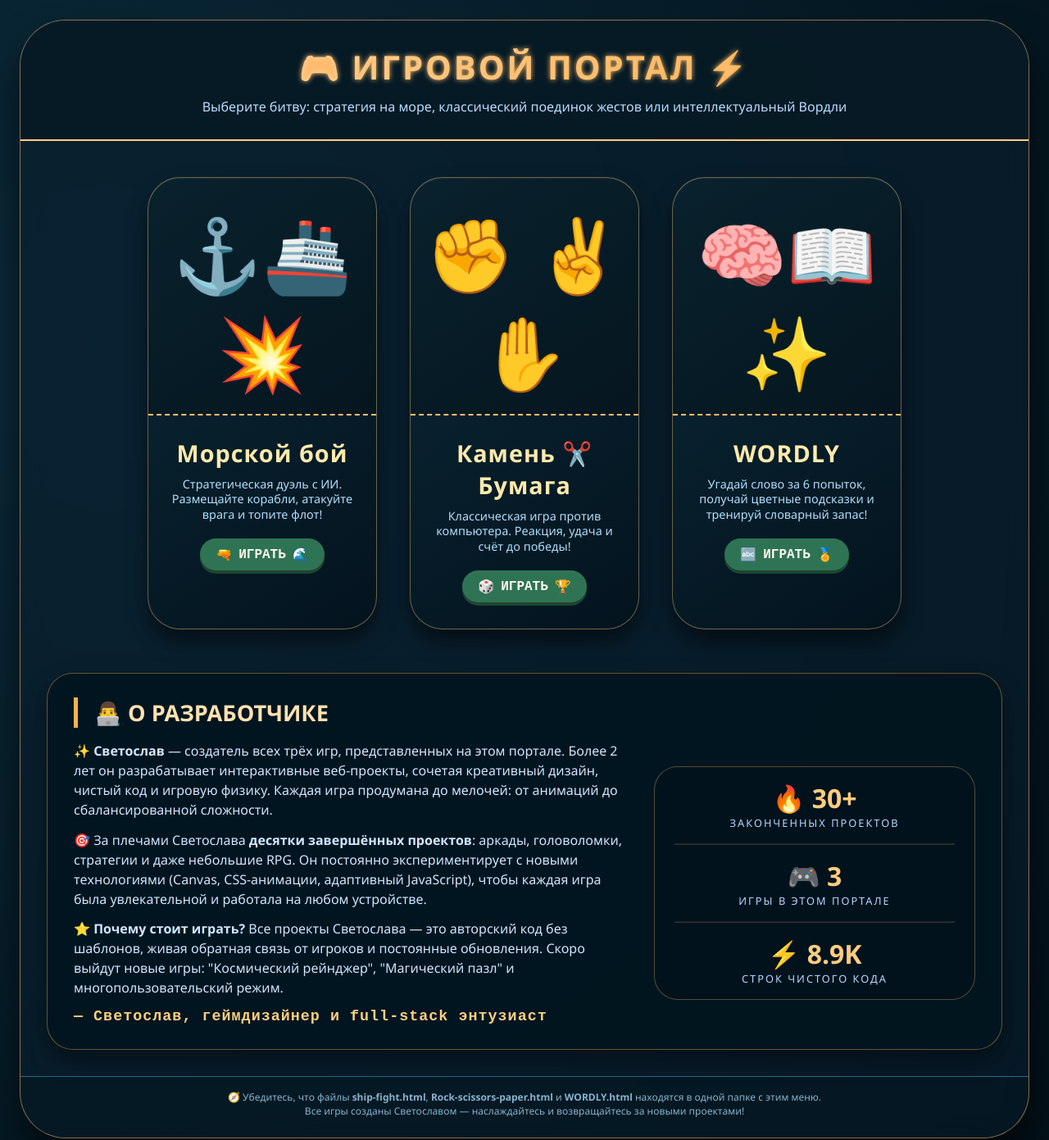
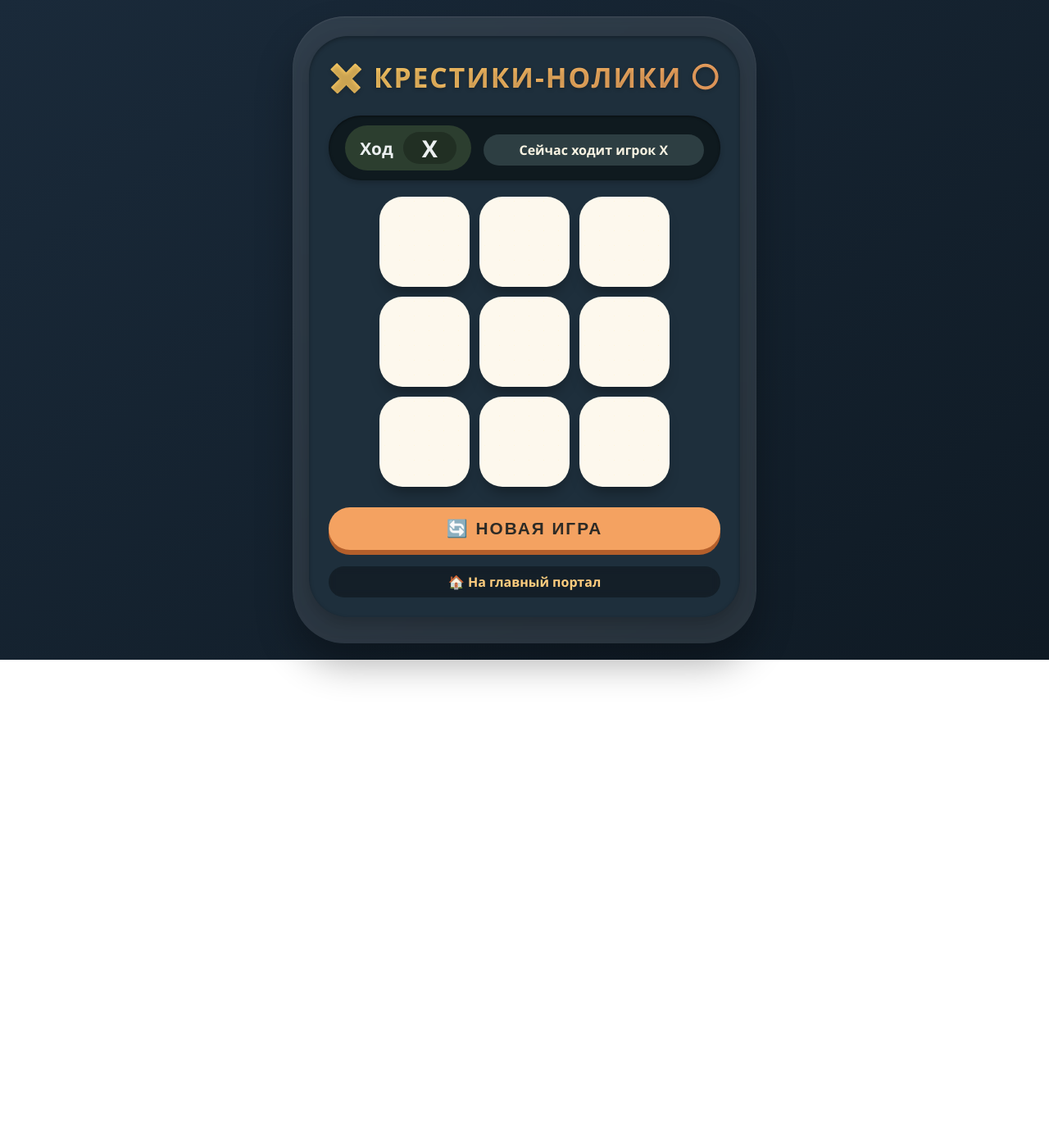
Before and after one commit to kiberoneworks-cell/Svetoslav-Budarin, a plain HTML site: page index.html in a window 1280 px wide. Shown: the top 1391 px of the page at 82% size. After the commit the page ends 805 px from the top, so only its background shows below. Drawn offline with Linux system fonts and the light colour scheme.

Commit message:
Update index.html

```diff
--- a/index.html
+++ b/index.html
@@ -2,339 +2,310 @@
 <html lang="ru">
 <head>
     <meta charset="UTF-8">
-    <meta name="viewport" content="width=device-width, initial-scale=1.0, user-scalable=yes">
-    <title>Игровой портал | Морской бой · Камень-ножницы-бумага · Вордли</title>
+    <meta name="viewport" content="width=device-width, initial-scale=1.0, user-scalable=no">
+    <title>Крестики-Нолики | Игра для двоих</title>
     <style>
         * {
-            margin: 0;
-            padding: 0;
             box-sizing: border-box;
             user-select: none;
         }
 
         body {
+            background: linear-gradient(145deg, #1a2a3a 0%, #0f1a24 100%);
             min-height: 100vh;
-            background: radial-gradient(circle at 10% 30%, #0b2b3b, #021018);
-            font-family: 'Segoe UI', 'Poppins', 'Courier New', monospace;
             display: flex;
             justify-content: center;
             align-items: center;
-            padding: 1.5rem;
+            font-family: 'Segoe UI', 'Poppins', 'Roboto', system-ui, sans-serif;
+            margin: 0;
+            padding: 20px;
         }
 
-        /* главная карточка портала */
-        .menu-container {
-            max-width: 1300px;
-            width: 100%;
-            background: rgba(10, 30, 45, 0.65);
-            backdrop-filter: blur(14px);
-            border-radius: 3.5rem;
-            border: 1px solid rgba(255, 200, 120, 0.5);
-            box-shadow: 0 30px 45px rgba(0, 0, 0, 0.6), inset 0 1px 2px rgba(255, 255, 255, 0.1);
-            overflow: hidden;
-            transition: transform 0.2s;
+        .game-container {
+            background: rgba(255, 255, 255, 0.1);
+            backdrop-filter: blur(4px);
+            border-radius: 64px;
+            padding: 24px 20px 32px 20px;
+            box-shadow: 0 25px 45px rgba(0, 0, 0, 0.3), inset 0 1px 2px rgba(255, 255, 255, 0.1);
         }
 
-        /* шапка портала */
-        .portal-header {
-            background: #071a24cc;
-            padding: 1.8rem 1rem;
+        .game-panel {
+            background: #1e2f3c;
+            border-radius: 48px;
+            padding: 24px;
+            box-shadow: inset 0 2px 5px rgba(0, 0, 0, 0.3), 0 8px 20px rgba(0, 0, 0, 0.2);
+        }
+
+        .game-header {
             text-align: center;
-            border-bottom: 2px solid #ffcd7e;
+            margin-bottom: 24px;
         }
-        .portal-header h1 {
-            font-size: 2.5rem;
-            letter-spacing: 3px;
-            background: linear-gradient(135deg, #ffe2b5, #ffb347);
+
+        .game-header h1 {
+            margin: 0;
+            font-size: 2.1rem;
+            letter-spacing: 2px;
+            background: linear-gradient(135deg, #FFD166, #F4A261);
             background-clip: text;
             -webkit-background-clip: text;
             color: transparent;
-            text-shadow: 0 2px 5px #00000040;
+            text-shadow: 0 2px 5px rgba(0, 0, 0, 0.2);
+        }
+
+        .status-area {
+            display: flex;
+            justify-content: space-between;
+            align-items: baseline;
+            gap: 15px;
+            background: #0f1a1f;
+            padding: 12px 20px;
+            border-radius: 60px;
+            margin: 15px 0 10px;
+            box-shadow: inset 0 1px 3px rgba(0,0,0,0.5), 0 3px 6px rgba(0,0,0,0.2);
+        }
+
+        .turn-indicator {
+            background: #2c3e2f;
+            padding: 8px 18px;
+            border-radius: 40px;
+            font-weight: bold;
+            font-size: 1.3rem;
             display: inline-flex;
             align-items: center;
             gap: 12px;
-            flex-wrap: wrap;
-            justify-content: center;
-        }
-        .portal-header p {
-            color: #b9dcff;
-            margin-top: 10px;
-            font-size: 1rem;
-            font-weight: 500;
+            color: #ecf0f1;
         }
 
-        /* сетка карточек (три игры) */
-        .games-grid {
-            display: flex;
-            flex-wrap: wrap;
-            justify-content: center;
-            gap: 2.5rem;
-            padding: 2.8rem 1.8rem 1.8rem;
-        }
-
-        .game-card {
-            background: linear-gradient(145deg, #0b2a38, #03131e);
-            border-radius: 2.5rem;
-            width: 280px;
-            transition: all 0.25s ease;
-            box-shadow: 0 15px 25px rgba(0, 0, 0, 0.5), inset 0 1px 0 rgba(255,255,240,0.1);
-            border: 1px solid #ffcd7e66;
-            text-decoration: none;
-            color: inherit;
-            display: flex;
-            flex-direction: column;
-            overflow: hidden;
-        }
-
-        .game-card:hover {
-            transform: translateY(-12px) scale(1.02);
-            box-shadow: 0 25px 35px rgba(0, 0, 0, 0.7);
-            border-color: #ffcf7e;
-            background: linear-gradient(145deg, #0e3c4e, #041a24);
-        }
-
-        .card-image {
-            font-size: 5.5rem;
-            text-align: center;
-            padding: 2rem 0 1rem 0;
-            background: #00000033;
-            border-bottom: 2px dashed #ffbc6e;
-        }
-
-        .card-info {
-            padding: 1.6rem 1.2rem 2rem;
+        .turn-symbol {
+            font-size: 1.8rem;
+            font-weight: 800;
+            background: #00000040;
+            padding: 0 12px;
+            border-radius: 40px;
+            min-width: 65px;
             text-align: center;
         }
 
-        .card-info h2 {
-            font-size: 1.8rem;
-            color: #ffeaac;
-            letter-spacing: 1px;
-            margin-bottom: 0.6rem;
+        .message {
+            background: #2d3e42;
+            padding: 8px 18px;
+            border-radius: 40px;
+            font-weight: bold;
+            font-size: 1rem;
+            color: #f8f3e2;
+            text-align: center;
+            flex: 1;
         }
 
-        .card-info p {
-            color: #b2defc;
-            font-size: 0.9rem;
-            margin-bottom: 1.2rem;
-            line-height: 1.3;
+        .board {
+            display: grid;
+            grid-template-columns: repeat(3, minmax(85px, 110px));
+            gap: 12px;
+            justify-content: center;
+            margin: 20px 0 25px;
         }
 
-        .play-button {
-            background: #2f7355;
-            border: none;
-            padding: 0.6rem 1.2rem;
-            border-radius: 3rem;
-            font-weight: bold;
-            font-size: 1rem;
-            color: #fcf9ea;
-            display: inline-flex;
+        .cell {
+            aspect-ratio: 1 / 1;
+            background: #fdf8ed;
+            background-image: radial-gradient(circle at 35% 30%, rgba(255,245,215,0.8) 2%, transparent 2.5%);
+            background-size: 18px 18px;
+            border-radius: 28px;
+            display: flex;
             align-items: center;
-            gap: 8px;
+            justify-content: center;
+            font-size: 4rem;
+            font-weight: 800;
+            font-family: 'Segoe UI', 'Poppins', system-ui;
             cursor: pointer;
-            transition: 0.12s linear;
-            box-shadow: 0 4px 0 #1e462e;
-            font-family: monospace;
+            transition: all 0.2s cubic-bezier(0.2, 0.9, 0.4, 1.1);
+            box-shadow: 0 12px 18px -8px rgba(0, 0, 0, 0.4);
+            color: #2c3e50;
         }
 
-        .game-card:hover .play-button {
-            background: #3f9a72;
-            box-shadow: 0 4px 0 #266645;
-            letter-spacing: 0.5px;
+        .cell:hover:not(.disabled) {
+            transform: scale(1.02);
+            background: #fff6e8;
         }
 
-        /* секция разработчика */
-        .developer-section {
-            margin: 1.5rem 2rem 2rem 2rem;
-            padding: 1.8rem 2rem;
-            background: rgba(0, 20, 30, 0.8);
-            backdrop-filter: blur(8px);
-            border-radius: 2rem;
-            border: 1px solid #ffb34766;
-            box-shadow: 0 12px 28px rgba(0,0,0,0.4);
-            transition: all 0.2s;
+        .cell.X { color: #e76f51; text-shadow: 0 0 5px #f4a26180; }
+        .cell.O { color: #2a9d8f; text-shadow: 0 0 5px #2a9d8f80; }
+
+        .cell.win-highlight {
+            background: #f4d03f;
+            color: #1e2f2f;
+            box-shadow: 0 0 0 3px #f1c40f, 0 0 0 6px #f39c12;
+            transform: scale(1.01);
         }
-        .developer-section:hover {
-            border-color: #ffcd7e;
-            background: rgba(3, 30, 42, 0.9);
-        }
-        .dev-title {
-            font-size: 1.7rem;
-            font-weight: 800;
-            color: #ffe2b0;
+
+        .cell.disabled { cursor: default; filter: brightness(0.97); }
+
+        .reset-btn {
+            background: #f4a261;
+            border: none;
+            width: 100%;
+            padding: 14px 0;
+            font-size: 1.3rem;
+            font-weight: bold;
+            text-transform: uppercase;
+            letter-spacing: 2px;
+            color: #2d2b26;
+            border-radius: 60px;
+            cursor: pointer;
+            transition: 0.2s ease;
+            box-shadow: 0 6px 0 #b45f2b;
+            margin-top: 12px;
             display: flex;
             align-items: center;
+            justify-content: center;
             gap: 12px;
-            margin-bottom: 1rem;
-            border-left: 5px solid #ffb347;
-            padding-left: 20px;
-        }
-        .dev-content {
-            display: flex;
-            flex-wrap: wrap;
-            gap: 1.5rem;
-            justify-content: space-between;
-            align-items: center;
-        }
-        .dev-text {
-            flex: 2;
-            min-width: 200px;
-        }
-        .dev-text p {
-            color: #d0e6ff;
-            line-height: 1.5;
-            margin-bottom: 0.8rem;
-            font-size: 1rem;
-        }
-        .dev-signature {
-            font-family: monospace;
-            color: #ffcf7e;
-            font-weight: bold;
-            font-size: 1.15rem;
-            letter-spacing: 1px;
-            margin-top: 0.5rem;
-        }
-        .dev-stats {
-            flex: 1;
-            background: #02131db3;
-            border-radius: 1.8rem;
-            padding: 1rem 1.5rem;
-            text-align: center;
-            border: 1px solid #ffbc6e55;
-        }
-        .stat-number {
-            font-size: 2rem;
-            font-weight: 800;
-            color: #ffcd7e;
-        }
-        .stat-label {
-            font-size: 0.8rem;
-            color: #b5d8ff;
-            text-transform: uppercase;
-            letter-spacing: 2px;
-        }
-        hr {
-            border-color: #ffbc6e30;
-            margin: 1rem 0;
         }
 
-        /* футер */
-        .footer-note {
-            text-align: center;
-            font-size: 0.75rem;
-            padding: 1rem 1rem 1.5rem;
-            color: #87b3ce;
-            border-top: 1px solid #2f6680;
-            background: #02131d55;
+        .reset-btn:active {
+            transform: translateY(2px);
+            box-shadow: 0 3px 0 #b45f2b;
         }
 
-        @keyframes gentlePulse {
-            0% { text-shadow: 0 0 0 #ffbc6e; }
-            70% { text-shadow: 0 0 8px #ffbc6e; }
-        }
-        .portal-header h1 {
-            animation: gentlePulse 2s infinite ease-in-out;
+        .reset-btn:hover {
+            background: #f0b27a;
+            letter-spacing: 3px;
         }
 
-        @media (max-width: 850px) {
-            .games-grid { gap: 1.8rem; }
-            .developer-section { margin: 1rem; padding: 1.2rem; }
-            .dev-content { flex-direction: column; }
+        .back-link {
+            display: block;
+            text-align: center;
+            margin-top: 20px;
+            color: #ffcd7e;
+            text-decoration: none;
+            font-weight: bold;
+            background: #00000055;
+            padding: 8px;
+            border-radius: 60px;
+            backdrop-filter: blur(4px);
         }
-        @media (max-width: 650px) {
-            .games-grid { gap: 1.5rem; padding: 1.8rem; }
-            .game-card { width: 260px; }
-            .card-info h2 { font-size: 1.5rem; }
-            .portal-header h1 { font-size: 1.8rem; }
-            .dev-title { font-size: 1.3rem; }
-        }
-        @media (max-width: 580px) {
-            .game-card { width: 100%; max-width: 320px; }
+
+        @media (max-width: 480px) {
+            .board { grid-template-columns: repeat(3, minmax(75px, 90px)); gap: 10px; }
+            .cell { font-size: 3.2rem; }
         }
     </style>
 </head>
 <body>
-<div class="menu-container">
-    <div class="portal-header">
-        <h1>
-            <span>🎮</span> ИГРОВОЙ ПОРТАЛ <span>⚡</span>
-        </h1>
-        <p>Выберите битву: стратегия на море, классический поединок жестов или интеллектуальный Вордли</p>
-    </div>
-
-    <div class="games-grid">
-        <!-- Карточка Морского боя -->
-        <a href="ship-fight.html" class="game-card">
-            <div class="card-image">
-                ⚓🚢💥
+<div class="game-container">
+    <div class="game-panel">
+        <div class="game-header">
+            <h1>✖️ КРЕСТИКИ-НОЛИКИ 〇</h1>
+        </div>
+        <div class="status-area">
+            <div class="turn-indicator">
+                <span class="turn-text">Ход</span>
+                <span class="turn-symbol" id="turnSymbol">X</span>
             </div>
-            <div class="card-info">
-                <h2>Морской бой</h2>
-                <p>Стратегическая дуэль с ИИ. Размещайте корабли, атакуйте врага и топите флот!</p>
-                <div class="play-button">
-                    <span>🔫</span> ИГРАТЬ <span>🌊</span>
-                </div>
-            </div>
-        </a>
-
-        <!-- Карточка Камень-ножницы-бумага -->
-        <a href="Rock-scissors-paper.html" class="game-card">
-            <div class="card-image">
-                ✊ ✌️ ✋
-            </div>
-            <div class="card-info">
-                <h2>Камень ✂️ Бумага</h2>
-                <p>Классическая игра против компьютера. Реакция, удача и счёт до победы!</p>
-                <div class="play-button">
-                    <span>🎲</span> ИГРАТЬ <span>🏆</span>
-                </div>
-            </div>
-        </a>
-
-        <!-- Карточка Вордли (словесная игра) -->
-        <a href="WORDLY.html" class="game-card">
-            <div class="card-image">
-                🧠📖✨
-            </div>
-            <div class="card-info">
-                <h2>WORDLY</h2>
-                <p>Угадай слово за 6 попыток, получай цветные подсказки и тренируй словарный запас!</p>
-                <div class="play-button">
-                    <span>🔤</span> ИГРАТЬ <span>🏅</span>
-                </div>
-            </div>
-        </a>
-    </div>
-
-    <!-- ========= БЛОК РАЗРАБОТЧИКА ========= -->
-    <div class="developer-section">
-        <div class="dev-title">
-            👨‍💻 О РАЗРАБОТЧИКЕ
+            <div class="message" id="statusMessage">Игрок X начинает</div>
         </div>
-        <div class="dev-content">
-            <div class="dev-text">
-                <p>✨ <strong>Светослав</strong> — создатель всех трёх игр, представленных на этом портале. Более 2 лет он разрабатывает интерактивные веб-проекты, сочетая креативный дизайн, чистый код и игровую физику. Каждая игра продумана до мелочей: от анимаций до сбалансированной сложности.</p>
-                <p>🎯 За плечами Светослава <strong>десятки завершённых проектов</strong>: аркады, головоломки, стратегии и даже небольшие RPG. Он постоянно экспериментирует с новыми технологиями (Canvas, CSS-анимации, адаптивный JavaScript), чтобы каждая игра была увлекательной и работала на любом устройстве.</p>
-                <p>⭐ <strong>Почему стоит играть?</strong> Все проекты Светослава — это авторский код без шаблонов, живая обратная связь от игроков и постоянные обновления. Скоро выйдут новые игры: "Космический рейнджер", "Магический пазл" и многопользовательский режим.</p>
-                <div class="dev-signature">— Светослав, геймдизайнер и full‑stack энтузиаст</div>
-            </div>
-            <div class="dev-stats">
-                <div class="stat-number">🔥 30+</div>
-                <div class="stat-label">законченных проектов</div>
-                <hr>
-                <div class="stat-number">🎮 3</div>
-                <div class="stat-label">игры в этом портале</div>
-                <hr>
-                <div class="stat-number">⚡ 8.9K</div>
-                <div class="stat-label">строк чистого кода</div>
-            </div>
-        </div>
-    </div>
-
-    <div class="footer-note">
-        🧭 Убедитесь, что файлы <strong>ship-fight.html</strong>, <strong>Rock-scissors-paper.html</strong> и <strong>WORDLY.html</strong> находятся в одной папке с этим меню.<br>
-        Все игры созданы Светославом — наслаждайтесь и возвращайтесь за новыми проектами!
+        <div class="board" id="board"></div>
+        <button class="reset-btn" id="resetGameBtn">🔄 Новая игра</button>
+        <a href="index.html" class="back-link">🏠 На главный портал</a>
     </div>
 </div>
+
+<script>
+    (function() {
+        let boardState = [['', '', ''], ['', '', ''], ['', '', '']];
+        let currentPlayer = 'X';
+        let gameActive = true;
+        let winCombo = null;
+
+        const boardContainer = document.getElementById('board');
+        const turnSymbolSpan = document.getElementById('turnSymbol');
+        const statusMessageDiv = document.getElementById('statusMessage');
+        const resetBtn = document.getElementById('resetGameBtn');
+
+        const winPatterns = [
+            [[0,0],[0,1],[0,2]], [[1,0],[1,1],[1,2]], [[2,0],[2,1],[2,2]],
+            [[0,0],[1,0],[2,0]], [[0,1],[1,1],[2,1]], [[0,2],[1,2],[2,2]],
+            [[0,0],[1,1],[2,2]], [[0,2],[1,1],[2,0]]
+        ];
+
+        function updateUIStatus() {
+            if (!gameActive) {
+                if (winCombo) turnSymbolSpan.innerText = currentPlayer === 'X' ? '🏆 X' : '🏆 O';
+                else turnSymbolSpan.innerText = '—';
+                return;
+            }
+            turnSymbolSpan.innerText = currentPlayer;
+            statusMessageDiv.innerText = `Сейчас ходит игрок ${currentPlayer}`;
+        }
+
+        function renderBoard() {
+            boardContainer.innerHTML = '';
+            for (let i = 0; i < 3; i++) {
+                for (let j = 0; j < 3; j++) {
+                    const val = boardState[i][j];
+                    const cell = document.createElement('div');
+                    cell.className = 'cell';
+                    if (val === 'X') cell.classList.add('X');
+                    if (val === 'O') cell.classList.add('O');
+                    if (!gameActive) cell.classList.add('disabled');
+                    cell.textContent = val;
+                    if (winCombo && winCombo.some(([r,c]) => r === i && c === j))
+                        cell.classList.add('win-highlight');
+                    cell.addEventListener('click', (function(r,c){ return function(){ handleCellClick(r,c); }; })(i,j));
+                    boardContainer.appendChild(cell);
+                }
+            }
+        }
+
+        function checkWin() {
+            for (let pattern of winPatterns) {
+                const [a,b,c] = pattern;
+                const vA = boardState[a[0]][a[1]];
+                const vB = boardState[b[0]][b[1]];
+                const vC = boardState[c[0]][c[1]];
+                if (vA !== '' && vA === vB && vB === vC) {
+                    winCombo = pattern;
+                    gameActive = false;
+                    statusMessageDiv.innerText = `🎉 Игрок ${vA} победил! 🎉`;
+                    turnSymbolSpan.innerText = vA === 'X' ? '⭐ X' : '🌟 O';
+                    return true;
+                }
+            }
+            return false;
+        }
+
+        function checkDraw() {
+            for (let i=0;i<3;i++)
+                for(let j=0;j<3;j++)
+                    if(boardState[i][j]==='') return false;
+            gameActive = false;
+            statusMessageDiv.innerText = "🤝 Ничья! Игра окончена 🤝";
+            turnSymbolSpan.innerText = "⚖️";
+            return true;
+        }
+
+        function handleCellClick(row, col) {
+            if (!gameActive || boardState[row][col] !== '') return;
+            boardState[row][col] = currentPlayer;
+            renderBoard();
+            if (checkWin()) { renderBoard(); return; }
+            if (checkDraw()) { renderBoard(); return; }
+            currentPlayer = (currentPlayer === 'X') ? 'O' : 'X';
+            updateUIStatus();
+            renderBoard();
+        }
+
+        function resetGame() {
+            boardState = [['','',''],['','',''],['','','']];
+            currentPlayer = 'X';
+            gameActive = true;
+            winCombo = null;
+            updateUIStatus();
+            renderBoard();
+        }
+
+        resetBtn.addEventListener('click', resetGame);
+        resetGame();
+    })();
+</script>
 </body>
 </html>
```
